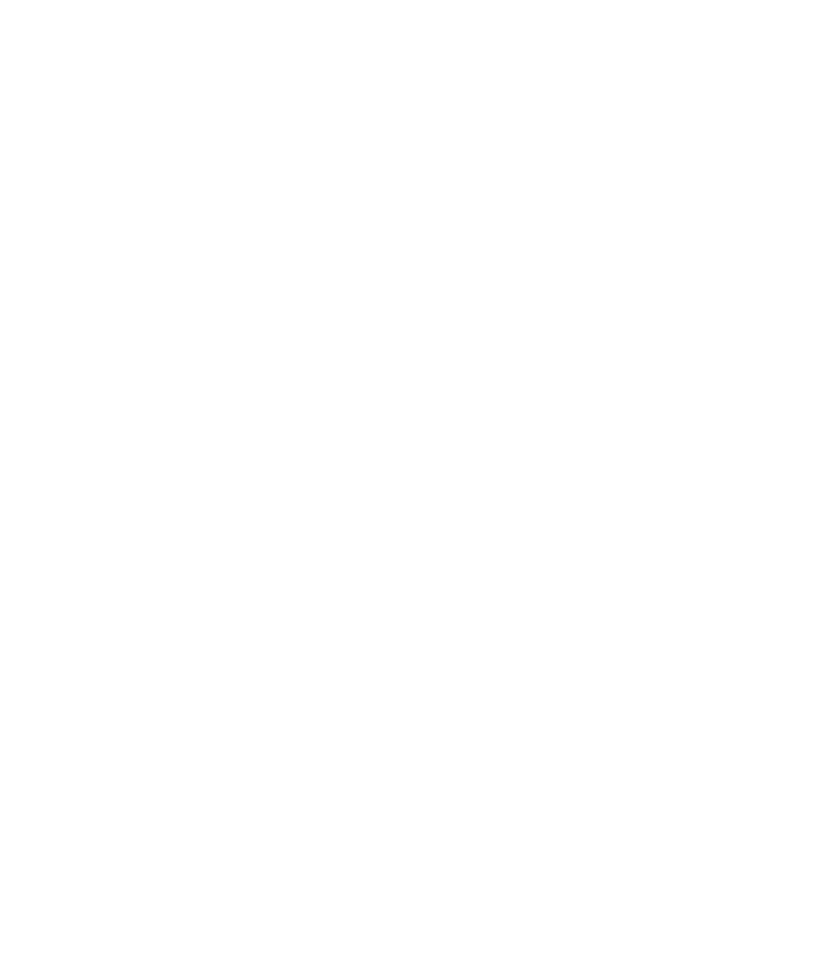
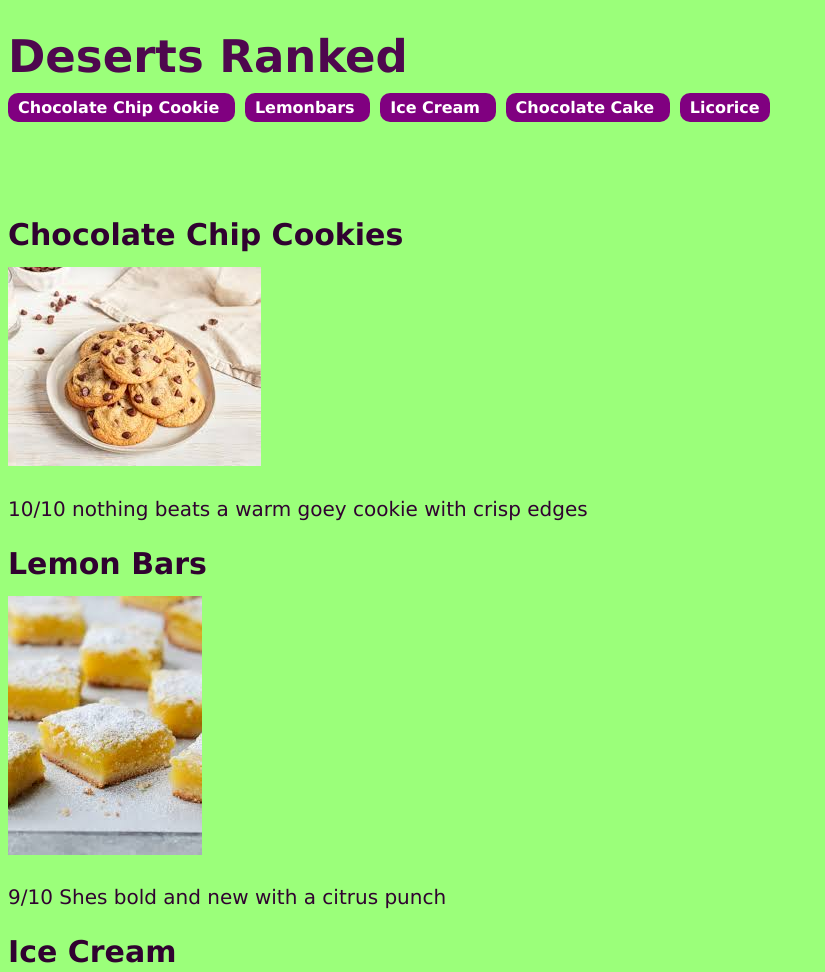
Before and after one commit to libbyraymond/dessert-demo, a plain HTML site: page index.html in a window 1280 px wide. Shown: the top 972 px of the page, without its empty margins (0-825 px from the left). Before the commit the page ends 800 px from the top, so only its background shows below. Drawn offline with Linux system fonts and the light colour scheme.

Commit message:
Created a Dessert Ranking

```diff
--- a/index.html
+++ b/index.html
@@ -7,5 +7,39 @@
     <script src="main.js" defer></script>
   </head>
   <body>
+    <h1>Deserts Ranked</h1>
+
+    <div class="buttons">
+      <span class="button">
+        <a href="#cookie">Chocolate Chip Cookie</a>
+      </span>
+      <span class="button">
+        <a href="#lemon">Lemonbars</a>
+      </span>
+      <span class="button">
+        <a href="#ice">Ice Cream</a>
+      </span>
+      <span class="button">
+        <a href="#choccake">Chocolate Cake</a>
+      </span>
+      <span class="button">
+        <a href="#licorice">Licorice</a>
+    </div>
+
+    <h2 id="cookie">Chocolate Chip Cookies</h2>
+    <img src="Cookie.jpeg">
+    <h4>10/10 nothing beats a warm goey cookie with crisp edges</h4>
+    <h2 id="lemon">Lemon Bars</h2>
+    <img src="Lemonbars.jpeg">
+    <h4>9/10 Shes bold and new with a citrus punch</h4>
+    <h2 id="ice">Ice Cream</h2>
+    <img src="Icecream.jpeg">
+    <h4>8/10 Offers such variety while satisfying the sweet tooth </h4>
+    <h2 id="choccake">Chocolate Cake</h2>
+    <img src="Choccake.jpeg">
+    <h4>6/10 Will it cake?</h4>
+    <h2 id="licorice">Licorice</h2>
+    <img src="Licorice.jpeg">
+    <h4>0/10 Terrible.</h4>
   </body>
 </html>
--- a/style.css
+++ b/style.css
@@ -0,0 +1,52 @@
+body {
+    font-family: 'Lucida Sans', 'Lucida Sans Regular', 'Lucida Grande', 'Lucida Sans Unicode', Geneva, Verdana, sans-serif;
+
+    background-color: #9bff7a; /* Replace with your desired color */
+}
+h1 {
+    color: #4e084e;
+    font-size: 45px;
+    font-weight: bold;
+    margin-bottom: 15px;
+}
+h2 {
+    color: #300230;
+    font-size: 30px;
+    font-weight: bold;
+    margin-bottom: 15px;
+}
+h4 {
+    color: #300230;
+    font-size: 20px;
+    font-weight:unset;
+    margin-bottom: 25px;
+}
+.buttons {
+    margin-bottom: 100px;
+  }
+
+  .button {
+    background-color: #800080;
+    border-radius: 10px;
+    font-weight: bold;
+    margin-right: 10px;
+    padding: 5px 10px;
+  }
+
+  .button:hover {
+    background-color: #800080;
+  }
+
+  .button a {
+    color: #ffffff;
+    text-decoration: none;
+  }
+
+  img {
+    max-width: 500px;
+  }
+
+  .photo-credit {
+    color: #676767;
+    font-size: 12px;
+  }
```
Also changed, not shown: Choccake.jpeg (added), Cookie.jpeg (added), Icecream.jpeg (added), Lemonbars.jpeg (added), Licorice.jpeg (added), lake.jpeg (added).
